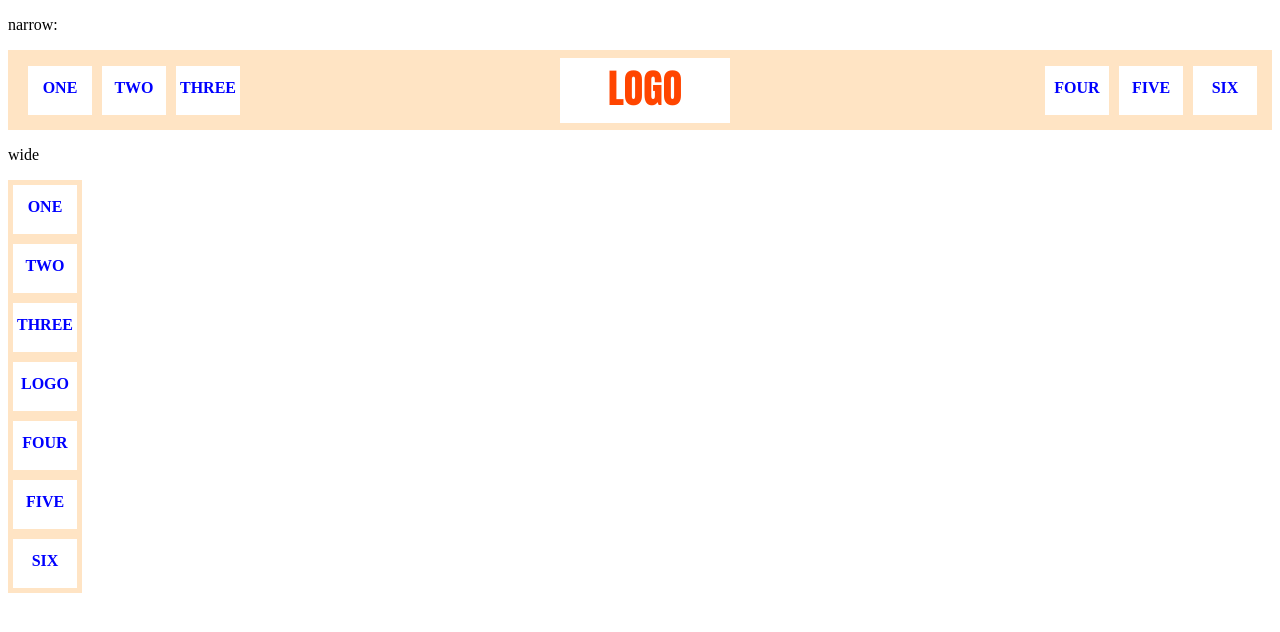
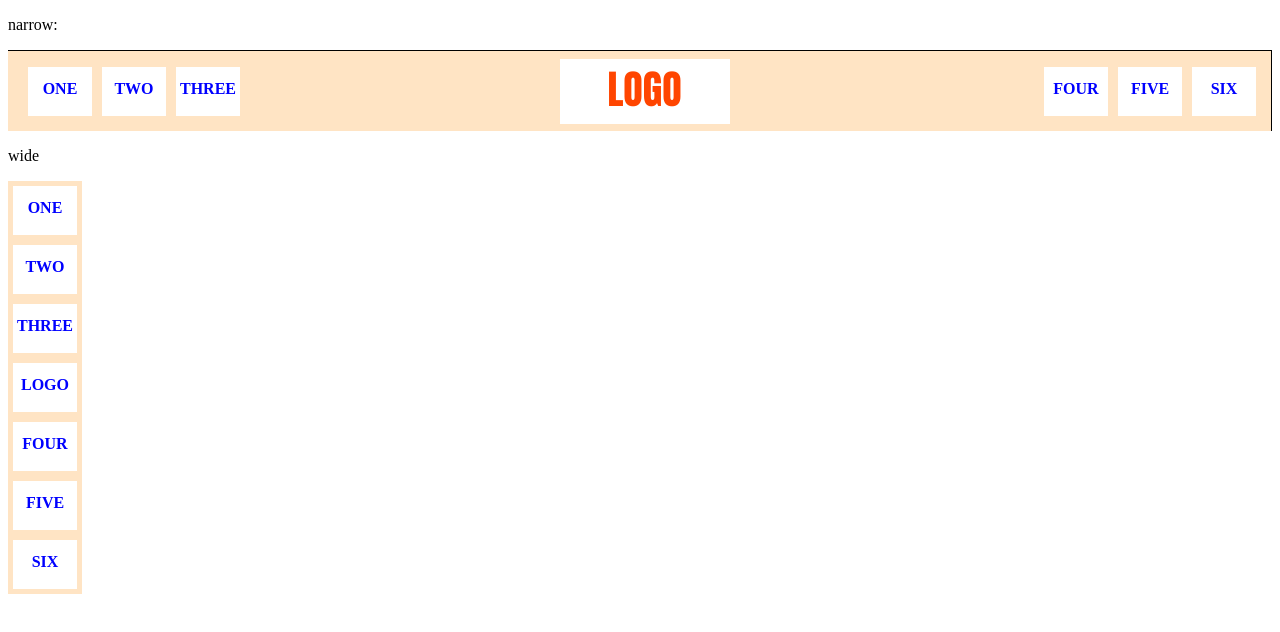
Before and after one commit to Felstauren/flexbox, a plain HTML site: page index.html in a window 1280 px wide. Drawn offline with Linux system fonts and the light colour scheme.

Commit message:
commit 3

```diff
--- a/style.css
+++ b/style.css
@@ -1,6 +1,7 @@
 html, body {
   height: 100%;
 }
+
 
 .text {
   background-color: white;
@@ -33,6 +34,10 @@ html, body {
   flex-direction: row;
   justify-content: space-between;
   align-items: center;
+  border-color: black;
+  border-top: solid 1px;
+  border-right: solid 1px;
+
 }
 
 .container_alpha {
```
